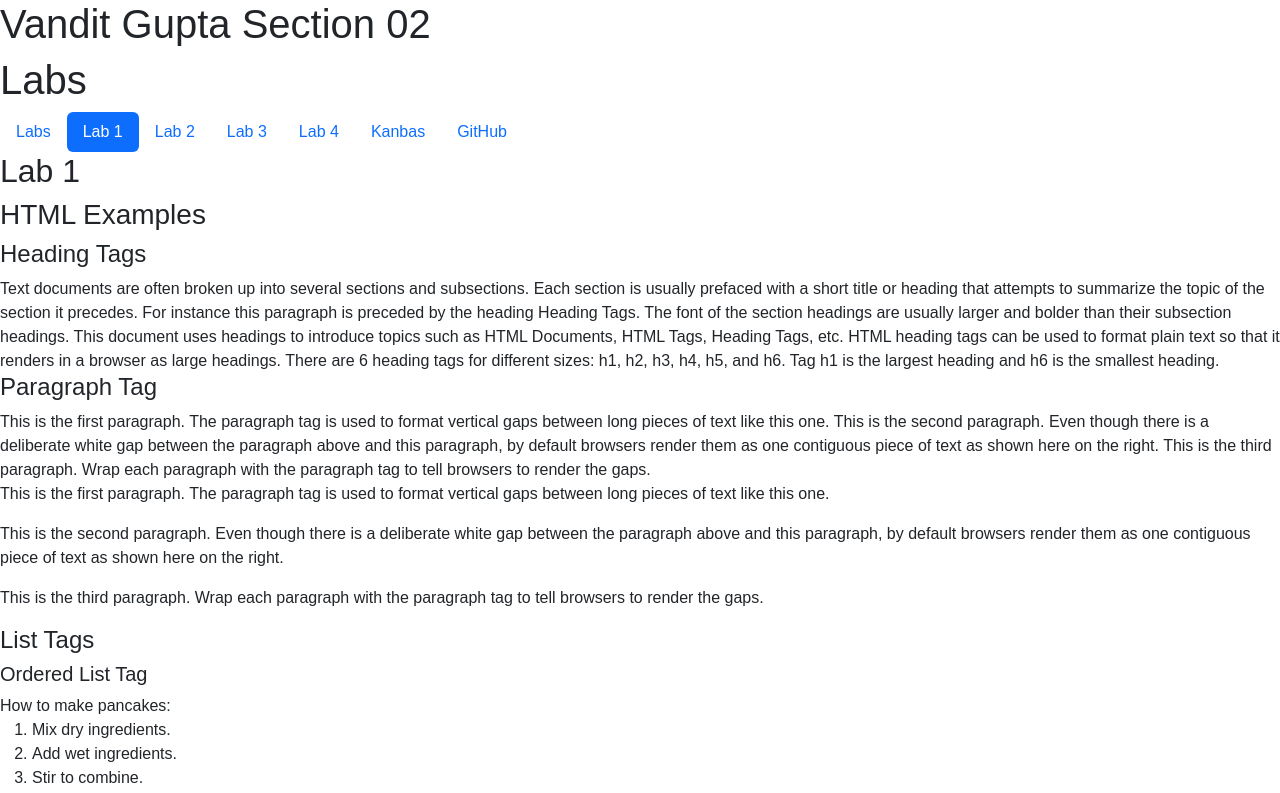
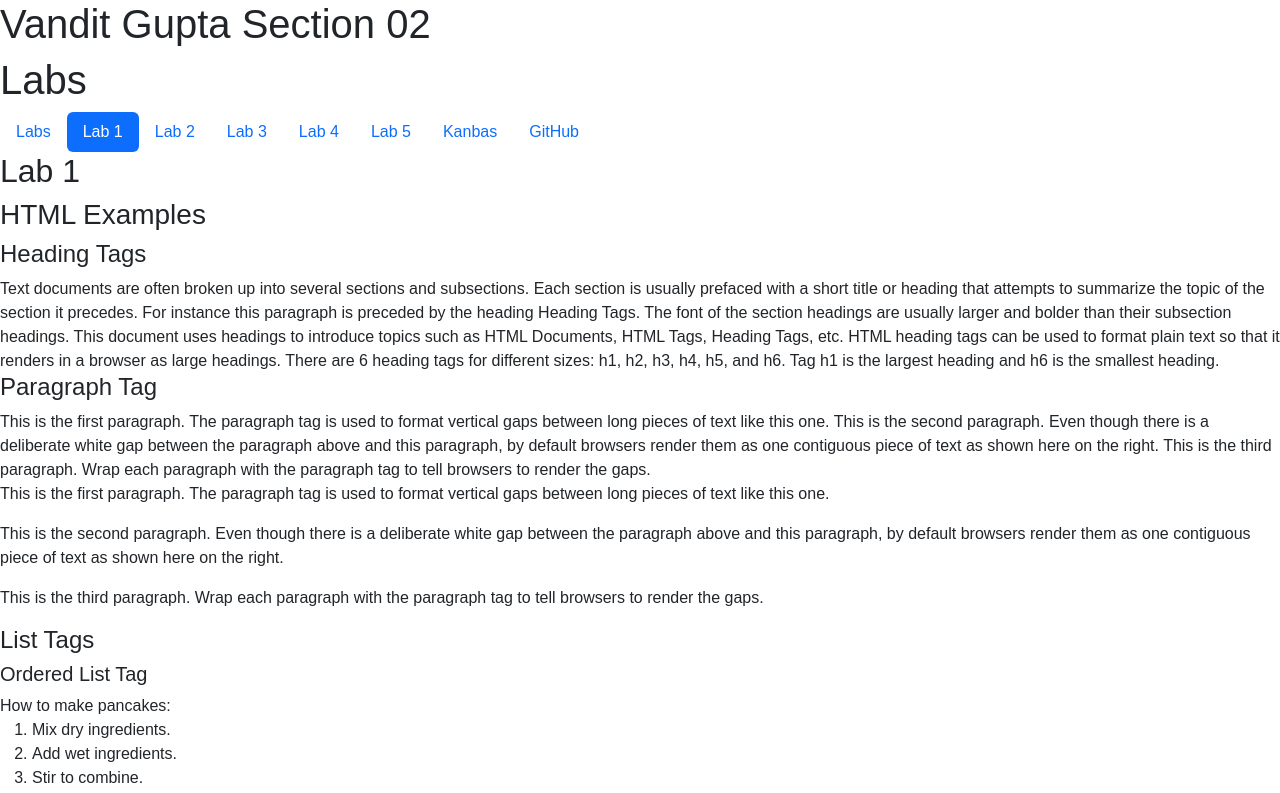
Before and after one commit to VanditGupta/kanbas-react-web-app, a React (Create React App) app: page /Kanbas/Dashboard#/Labs/Lab1 in a window 1280 px wide. Shown: the top 793 px of the page. Built offline with nearby package versions, Linux system fonts and the light colour scheme; the HTML template or start-up script is replaced by a standard one.

Commit message:
Implemented 2

```diff
--- /dev/null
+++ b/src/Labs/Lab5/index.tsx
@@ -0,0 +1,13 @@
+export default function Lab5() {
+    return (
+      <div id="wd-lab5">
+        <h2>Lab 5</h2>
+        <div className="list-group">
+          <a href="http://localhost:4000/lab5/welcome"
+             className="list-group-item">
+             Welcome
+          </a>
+        </div><hr/>
+      </div>
+    );
+  }
--- a/src/Labs/TOC.tsx
+++ b/src/Labs/TOC.tsx
@@ -45,6 +45,15 @@
         </a>
       </li>
       <li className="nav-item">
+        <a
+          id="wd-a5"
+          href="#/Labs/Lab5"
+          className={`nav-link ${pathname.includes("Lab5") ? "active" : ""}`}
+        >
+          Lab 5
+        </a>
+      </li>
+      <li className="nav-item">
         <a id="wd-k" href="#/Kanbas" className="nav-link">
           Kanbas
         </a>
--- a/src/Labs/index.tsx
+++ b/src/Labs/index.tsx
@@ -4,6 +4,7 @@
 import Lab2 from "./Lab2";
 import Lab3 from "./Lab3";
 import Lab4 from "./Lab4";
+import Lab5 from "./Lab5";
 import store from "./store";
 import { Provider } from "react-redux";
 
@@ -20,6 +21,7 @@
           <Route path="Lab2" element={<Lab2 />} />
           <Route path="Lab3/*" element={<Lab3 />} />
           <Route path="Lab4" element={<Lab4 />} />
+          <Route path="Lab5" element={<Lab5 />} />
         </Routes>
       </div>
     </Provider>
```
